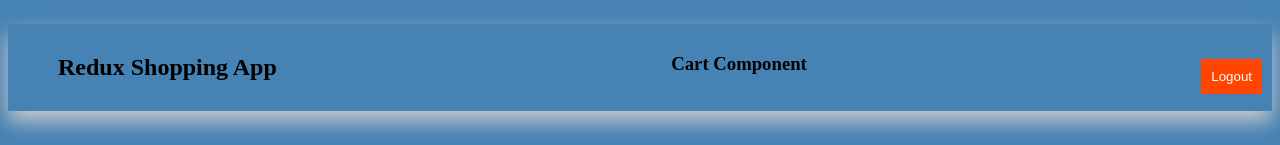
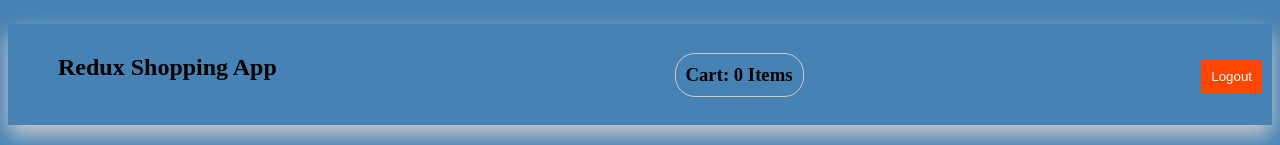
Before and after one commit to craigdev937/cart1fire, a React app: page / in a window 1280 px wide. Shown: the top 145 px of the page. Built offline with nearby package versions, Linux system fonts and the light colour scheme; no server answers; grey boxes are pictures that could not be loaded; the HTML template or start-up script is replaced by a standard one.

Commit message:
Added the Cart and Item components.

```diff
--- a/src/cart/Cart.css
+++ b/src/cart/Cart.css
@@ -40,5 +40,5 @@ li {
     font-size: 20px;
     width: 50px;
     border: none;
-    background: #0a0718;
+    background: rgb(10, 7, 24);
 }
--- a/src/cart/Cart.jsx
+++ b/src/cart/Cart.jsx
@@ -1,11 +1,22 @@
 import React from "react";
 import "./Cart.css";
+import { useSelector, useDispatch } from "react-redux";
+import { CartActions } from "../global/CartSlice";
 
 export const Cart = () => {
-    const quantity = 5;
+    const dispatch = useDispatch();
+    const quantity = useSelector(
+        (state) => state.cart.totalQuantity);
+
+    const showCart = () => {
+        dispatch(CartActions.setShowCart());
+    };
+
     return (
         <main className="cartIcon">
-            <h3>Cart: {quantity} Items</h3>
+            <h3 onClick={showCart}
+                >Cart: {quantity} Items
+            </h3>
         </main>
     );
 };
--- a/src/cart/Item.jsx
+++ b/src/cart/Item.jsx
@@ -1,10 +1,21 @@
 import React from "react";
 import "./Cart.css";
 import { useDispatch } from "react-redux";
+import { CartActions } from "../global/CartSlice";
 
 export const Item =
 ({ name, quantity, total, price, id }) => {
     const dispatch = useDispatch();
+    const incrementCartItem = () => {
+        dispatch(CartActions.addToCart({
+            name, id, price
+        }))
+    };
+
+    const decrementCartItems = () => {
+        dispatch(CartActions.removeFromCart(id));
+    };
+
     return (
         <main className="cartItem">
             <h2>{name}</h2>
@@ -13,12 +24,12 @@ export const Item =
             <article>Total ${total}</article>
             <button
                 className="cart-actions"
-                onClick={() => {}}>
+                onClick={decrementCartItems}>
                 -
             </button>
             <button
                 className="cart-actions"
-                onClick={() => {}}>
+                onClick={incrementCartItem}>
                 +
             </button>
         </main>
--- a/src/components/Header.jsx
+++ b/src/components/Header.jsx
@@ -1,17 +1,25 @@
 import React from "react";
 import "./Header.css";
+import { useDispatch } from "react-redux";
+import { AuthActions } from "../global/AuthSlice";
+import { Cart } from "../cart/Cart";
 
 export const Header = () => {
+    const dispatch = useDispatch();
+    const logoutHandler = () => {
+        dispatch(AuthActions.logout());
+    };
+
     return (
         <header>
             <nav className="header-nav">
                 <ul className="header-ul">
                     <li><h2>Redux Shopping App</h2></li>
-                    <li><h3>Cart Component</h3></li>
+                    <li><Cart /></li>
                     <li>
                         <button
                             className="logout-btn"
-                            // onClick={logoutHandler}
+                            onClick={logoutHandler}
                             >Logout
                         </button>{" "}
                     </li>
```
